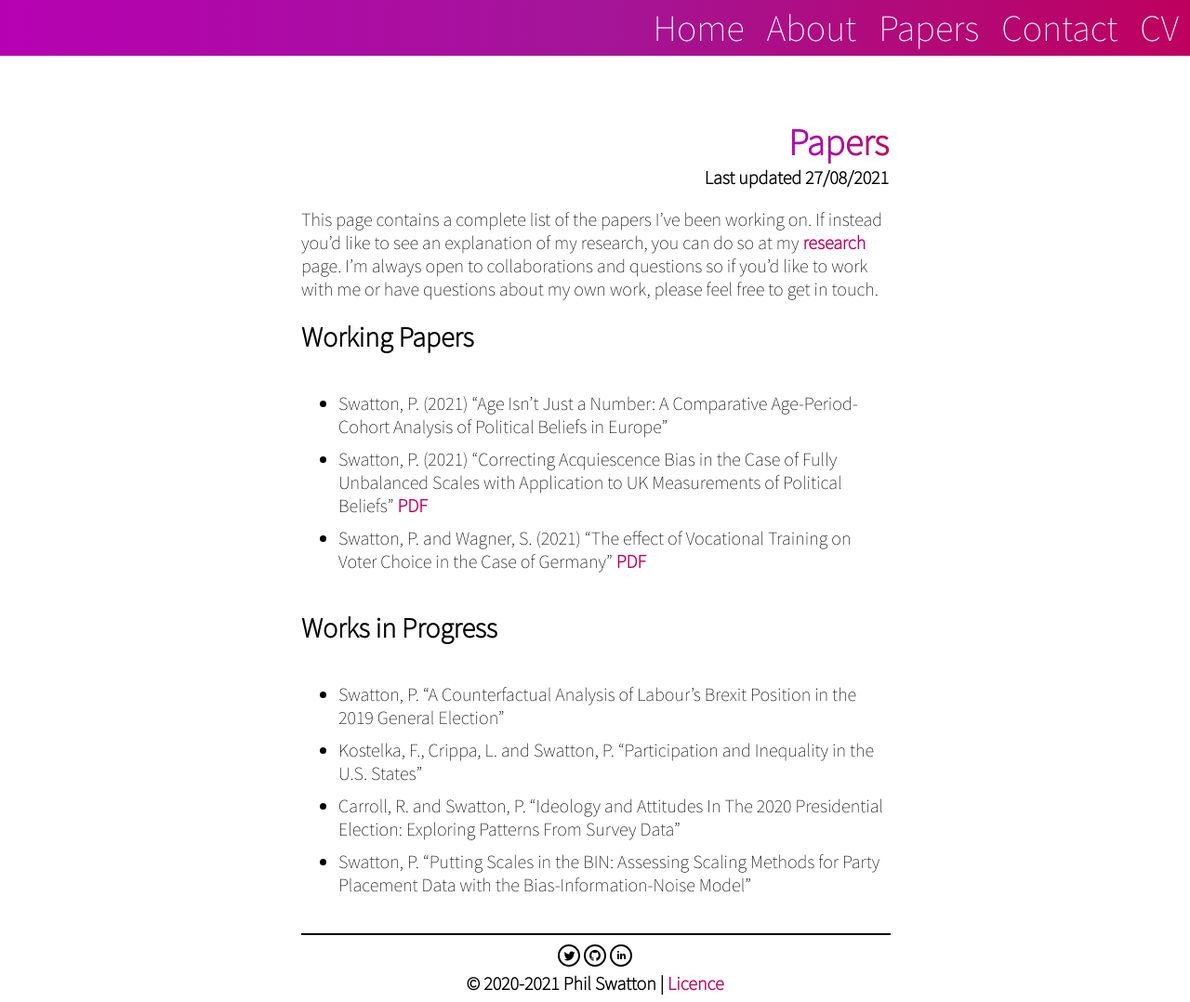
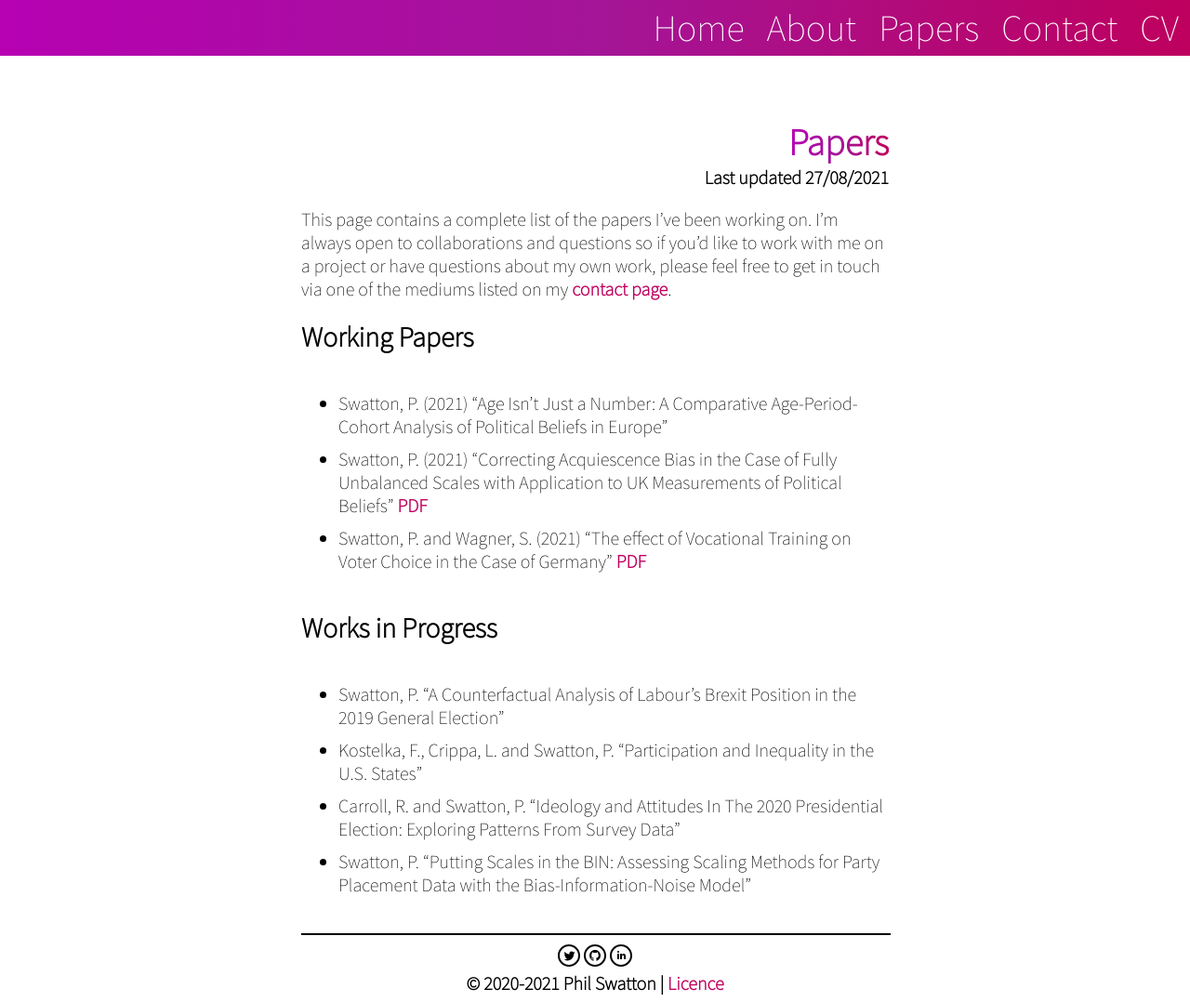
Before and after one commit to philswatton/philswatton.github.io, a Jekyll site: the page built from publications.md, in a window 1280 px wide and 1078 px high. Shown: the whole window at 93% size. Built offline with Jekyll 4.4.1, drawn with Linux system fonts in a browser that asks for light colours.

Commit message:
updated papers text

```diff
--- a/publications.md
+++ b/publications.md
@@ -5,7 +5,7 @@
 css: default.css
 ---
 
-This page contains a complete list of the papers I've been working on. If instead you'd like to see an explanation of my research, you can do so at my [research](/research) page. I'm always open to collaborations and questions so if you'd like to work with me or have questions about my own work, please feel free to get in touch.
+This page contains a complete list of the papers I've been working on. I'm always open to collaborations and questions so if you'd like to work with me on a project or have questions about my own work, please feel free to get in touch via one of the mediums listed on my [contact page](/contact).
 
 ## Working Papers
 {% for item in site.data.working %}
```
